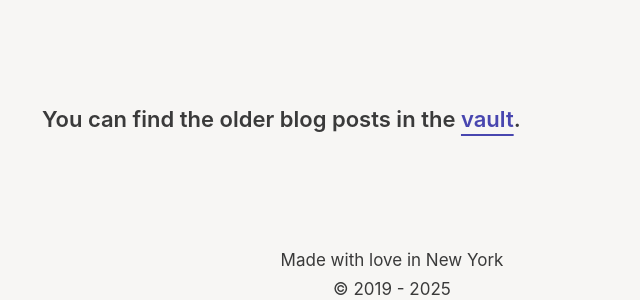
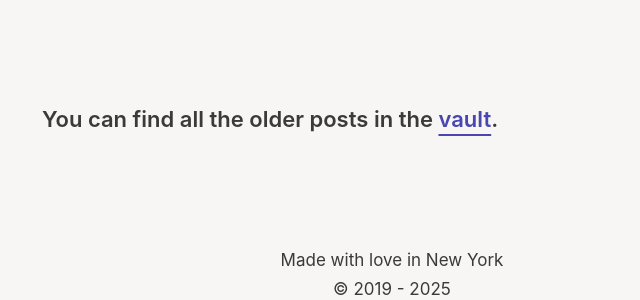
Before and after one commit to victorwynne/victorwynne, a Jekyll site: the page built from index.html, in a window 1280 px wide and 900 px high, scrolled down 2378 px. Shown: the part 576-876 px from the top of the window, without its empty margins (248-888 px from the left). Built offline with Jekyll 4.4.1, drawn with Linux system fonts in a browser that asks for light colours.

Commit message:
index.html

```diff
--- a/index.html
+++ b/index.html
@@ -20,5 +20,5 @@ title: Home
 </div>
 
 <br>
-<h3>You can find the older blog posts in the <a href="/vault/">vault</a>.</h3>
+<h3>You can find all the older posts in the <a href="/vault/">vault</a>.</h3>
 <br>
```
